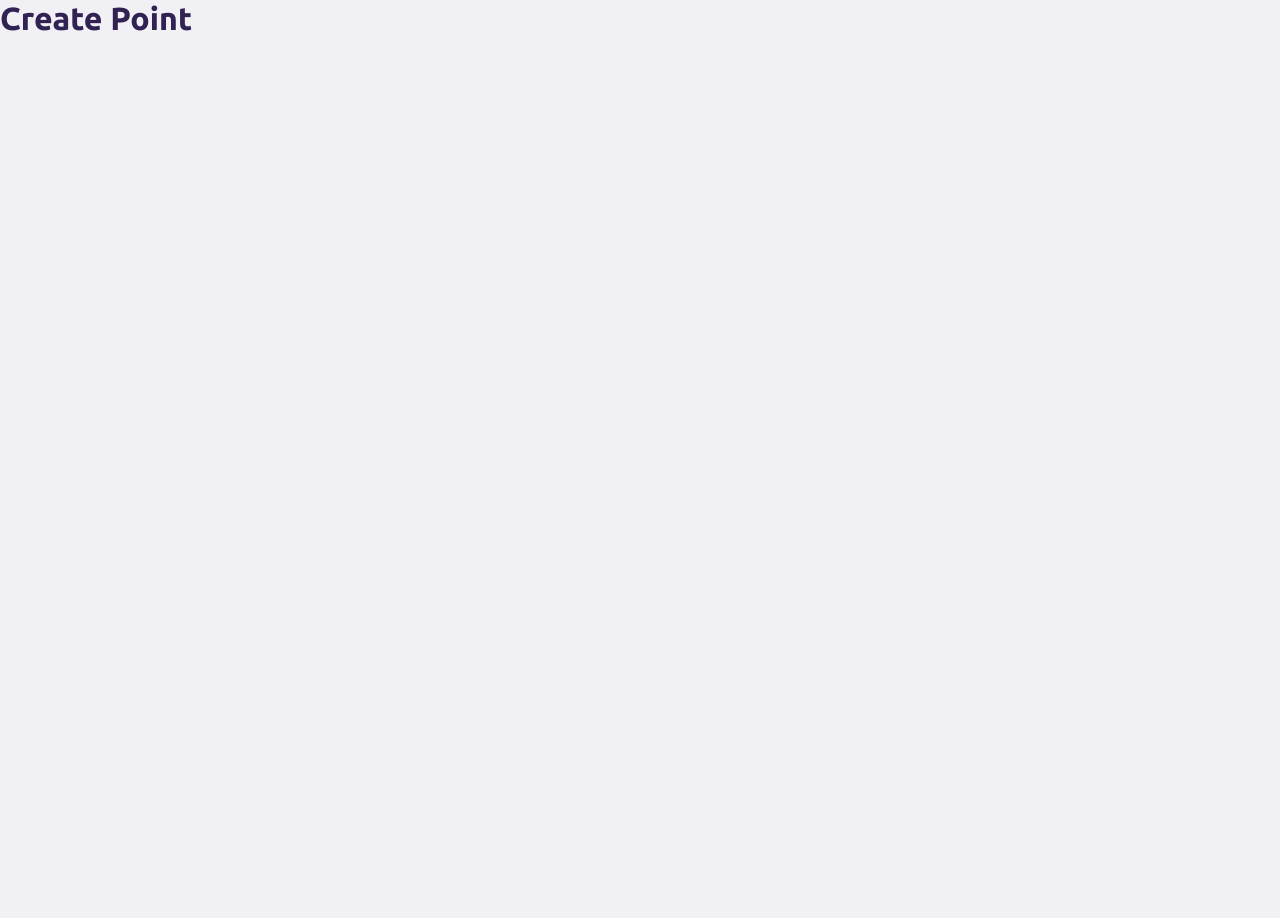
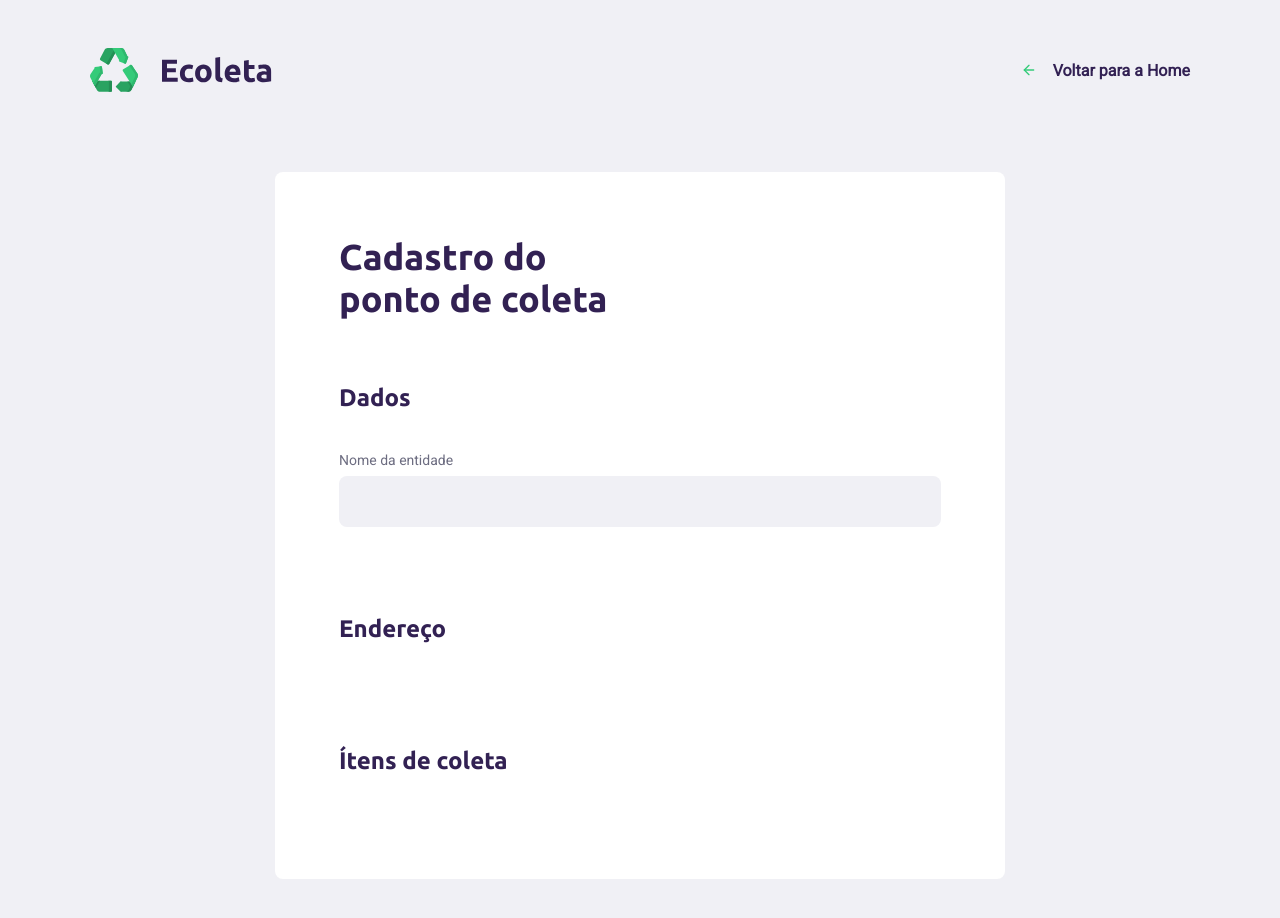
Before and after one commit to Hugovarellaa/nlw-01-omnistack, a React (Vite) app in the folder web/: page /create-point in a window 1280 px wide. Shown: the top 918 px of the page. Before the commit the page ends 800 px from the top, so only its background shows below. Built offline with nearby package versions, Linux system fonts and the light colour scheme.

Commit message:
feat: Layout CreatePoint page

```diff
--- a/web/src/pages/CreatePoint/index.tsx
+++ b/web/src/pages/CreatePoint/index.tsx
@@ -1,9 +1,48 @@
+import { FiArrowLeft } from 'react-icons/fi'
+import { Link } from 'react-router-dom'
+import logoImg from '../../assets/logo.svg'
 import './CreatePoint.css'
 
 export function CreatePoint() {
   return (
-    <div>
-      <h1>Create Point</h1>
+    <div id="page-create-point">
+      <header>
+        <img src={logoImg} alt="" />
+        <Link to="/">
+          <FiArrowLeft />
+          Voltar para a Home
+        </Link>
+      </header>
+
+      <form>
+        <h1>
+          Cadastro do
+          <br /> ponto de coleta
+        </h1>
+
+        <fieldset>
+          <legend>
+            <h2>Dados</h2>
+          </legend>
+
+          <div className="field">
+            <label htmlFor="name">Nome da entidade</label>
+            <input type="text" name="name" id="name" />
+          </div>
+        </fieldset>
+
+        <fieldset>
+          <legend>
+            <h2>Endereço</h2>
+          </legend>
+        </fieldset>
+
+        <fieldset>
+          <legend>
+            <h2>Ítens de coleta</h2>
+          </legend>
+        </fieldset>
+      </form>
     </div>
   )
 }
```
